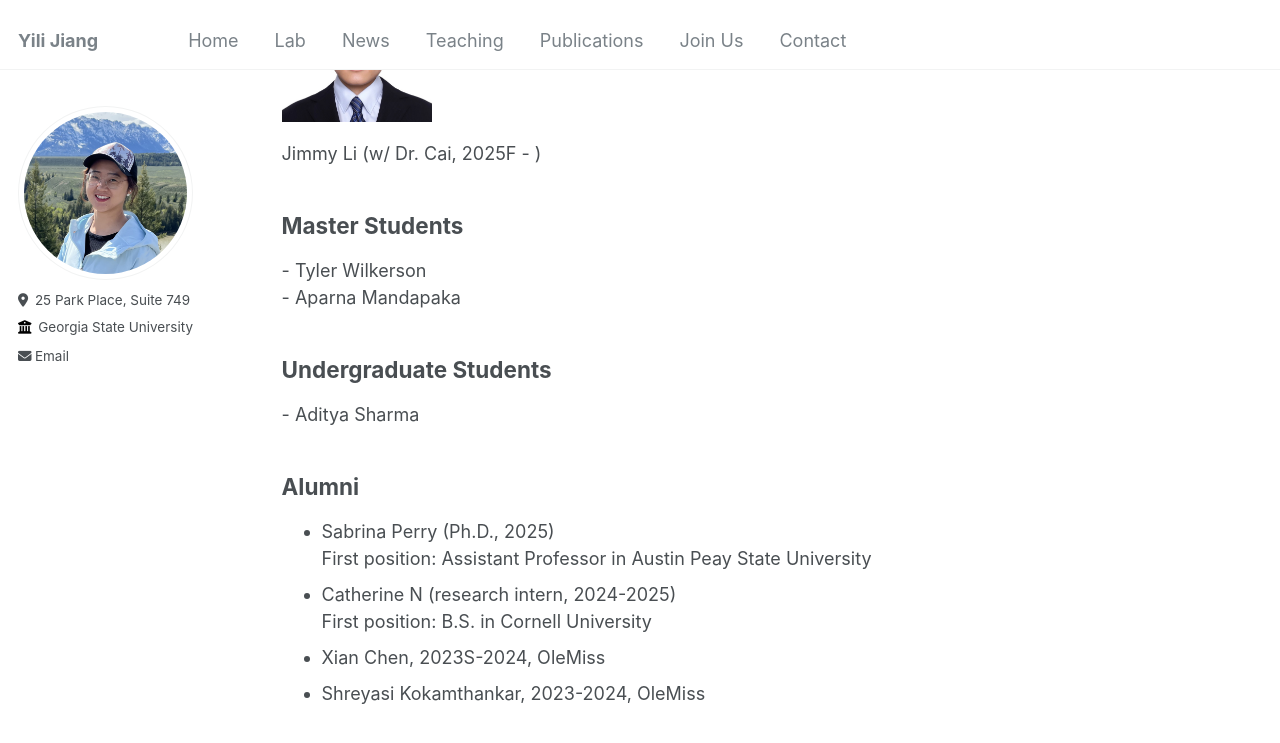
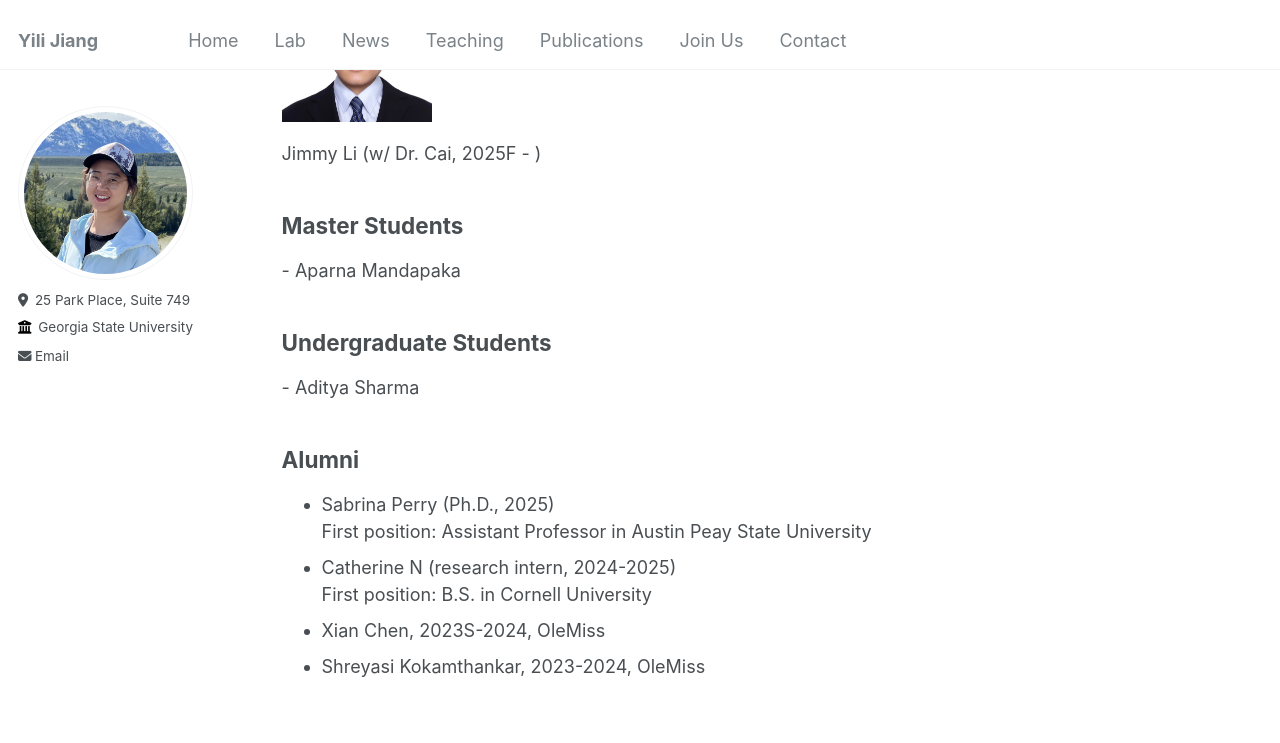
Before and after one commit to suhbrina-perry/suhbrina-perry.github.io, a Jekyll site: the page built from _pages/lab.html, in a window 1280 px wide and 900 px high, scrolled down 1309 px. Shown: the top 743 px of the window. Built offline with Jekyll 4.4.1, drawn with Linux system fonts in a browser that asks for light colours.

Commit message:
Update lab.html

```diff
--- a/_pages/lab.html
+++ b/_pages/lab.html
@@ -200,8 +200,7 @@ author_profile: true
     <p> Jimmy Li (w/ Dr. Cai, 2025F - )</p>
     </div>
     <h2>Master Students</h2>
-    <p> - Tyler Wilkerson  <br>
-        - Aparna Mandapaka  </p>
+    <p> - Aparna Mandapaka  </p>
     <h2>Undergraduate Students</h2>
     <p> - Aditya Sharma  </p>
 
```
